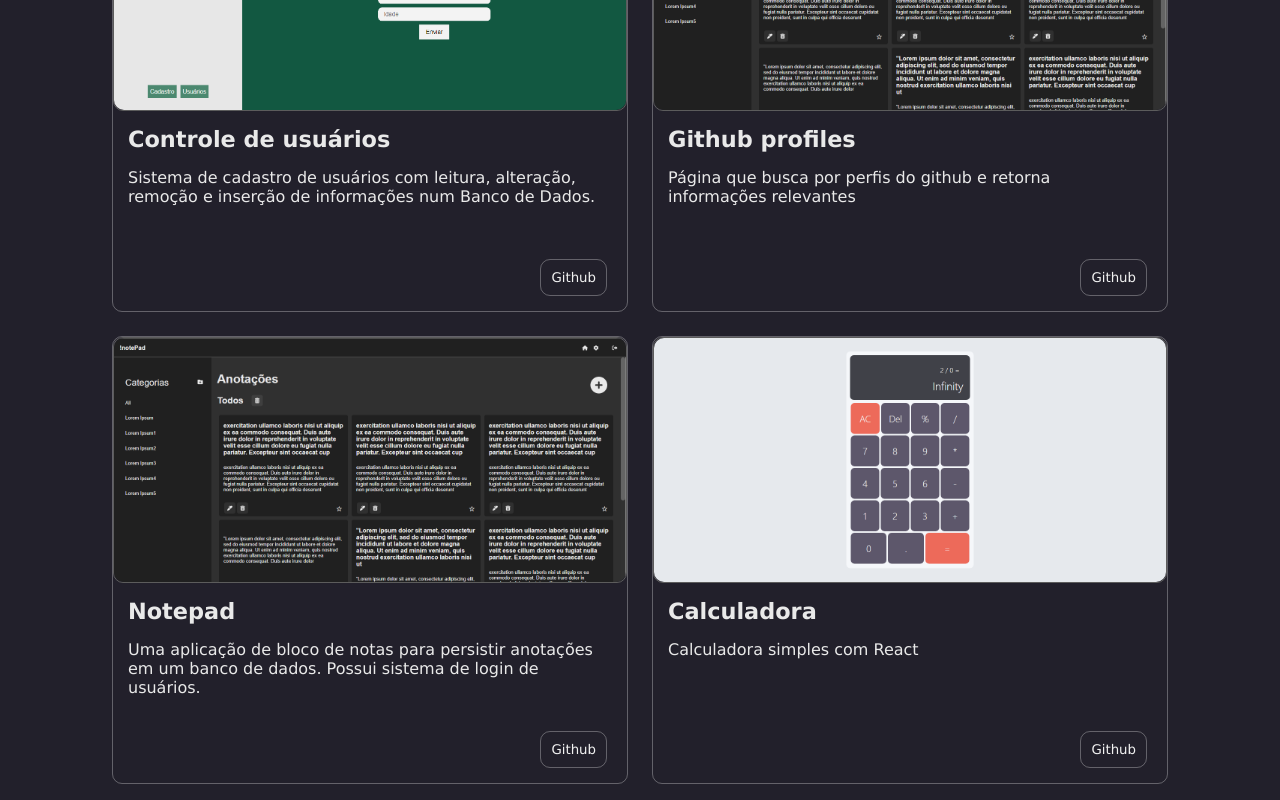
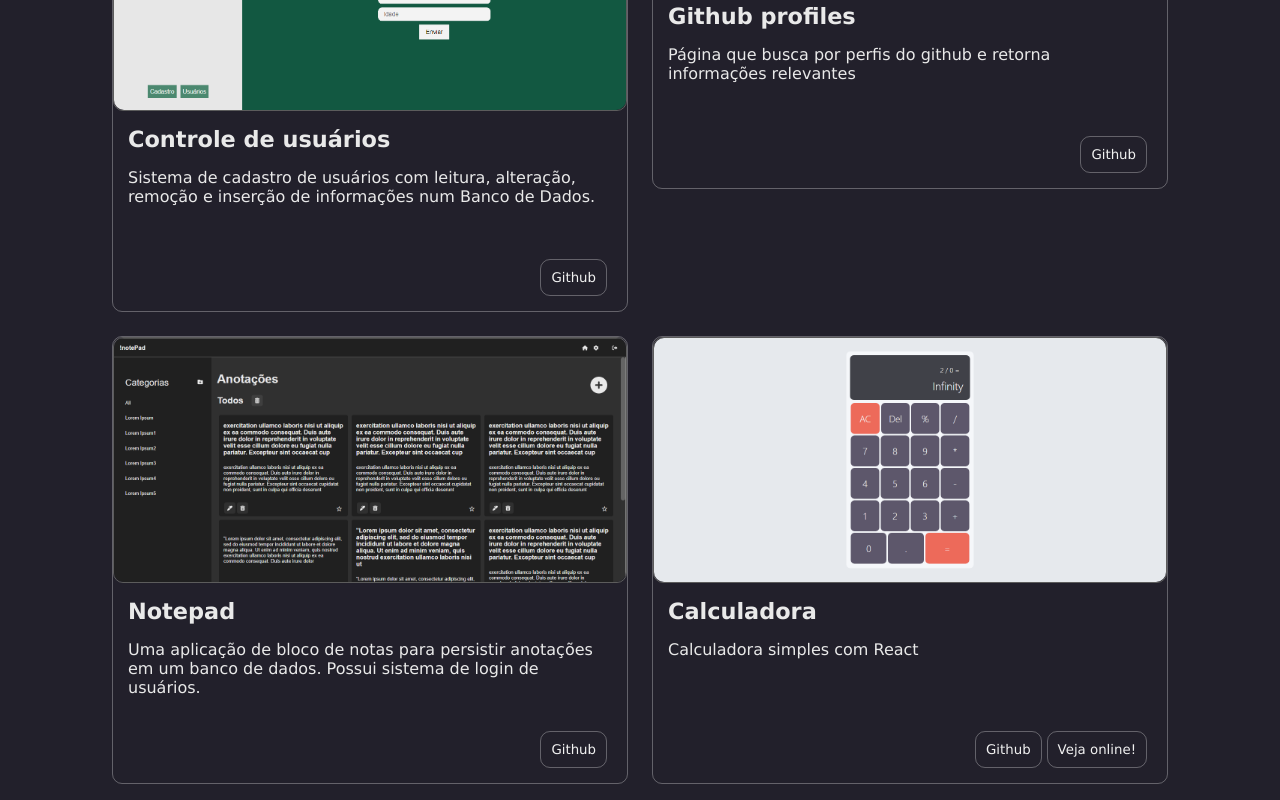
Before and after one commit to gustavohernandes11/portfolio-gustavo-hernandes, a Next.js app: page / in a window 1280 px wide. Shown: the part 2680-3480 px from the top of the page. Built offline with nearby package versions, Linux system fonts and the light colour scheme.

Commit message:
adição de deploy de um projeto

```diff
--- a/src/pages/index.jsx
+++ b/src/pages/index.jsx
@@ -82,9 +82,9 @@ export default function Home() {
           <ProjectCard
             description="Página que busca por perfis do github e retorna informações relevantes"
             alt="Imagem da página de buscas de perfis"
-            src={notepadImage}
+            src={null}
             header="Github profiles"
-            githubLink="https://github.com/gustavohernandes11/searchProfilesGithub"
+            githubLink="https://github.com/gustavohernandes11/search-github-profiles"
             deployLink=""
           />
           <ProjectCard
@@ -102,12 +102,13 @@ export default function Home() {
             src={calculatorImage}
             header="Calculadora"
             githubLink="https://github.com/gustavohernandes11/calculator"
-            deployLink=""
+            deployLink="https://calculadora11.netlify.app/"
           />
           <ProjectCard
             description="Cronômetro feito em React Native"
             alt="Imagem do cronometro"
             header="Cronômetro"
+            src={null}
             githubLink="https://github.com/gustavohernandes11/timerApp"
             deployLink=""
           />
@@ -115,6 +116,7 @@ export default function Home() {
             description="Jogo criado com Reactjs"
             alt="Imagem do projeto jogo da velha"
             header="Jogo da memória"
+            src={null}
             githubLink="https://github.com/gustavohernandes11/jogoDaMemoria"
             deployLink=""
           />
--- a/src/styles/ProjectCard.module.css
+++ b/src/styles/ProjectCard.module.css
@@ -59,6 +59,7 @@
     justify-self: flex-end;
 }
 .projectcard button {
+    margin-left: 5px;
     border: 1px solid rgba(252, 252, 252, 0.301);
     border-radius: 10px;
 
```
